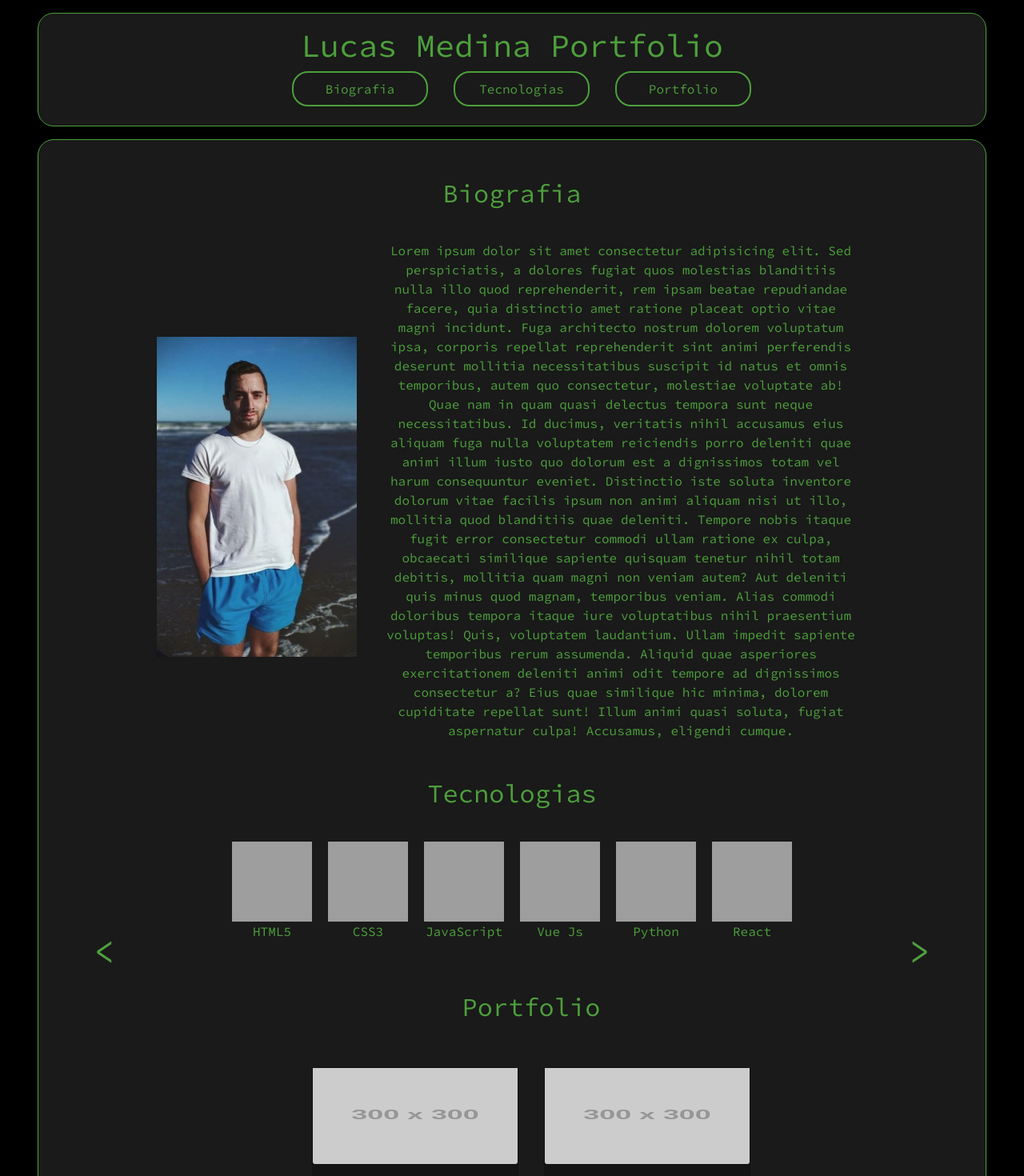
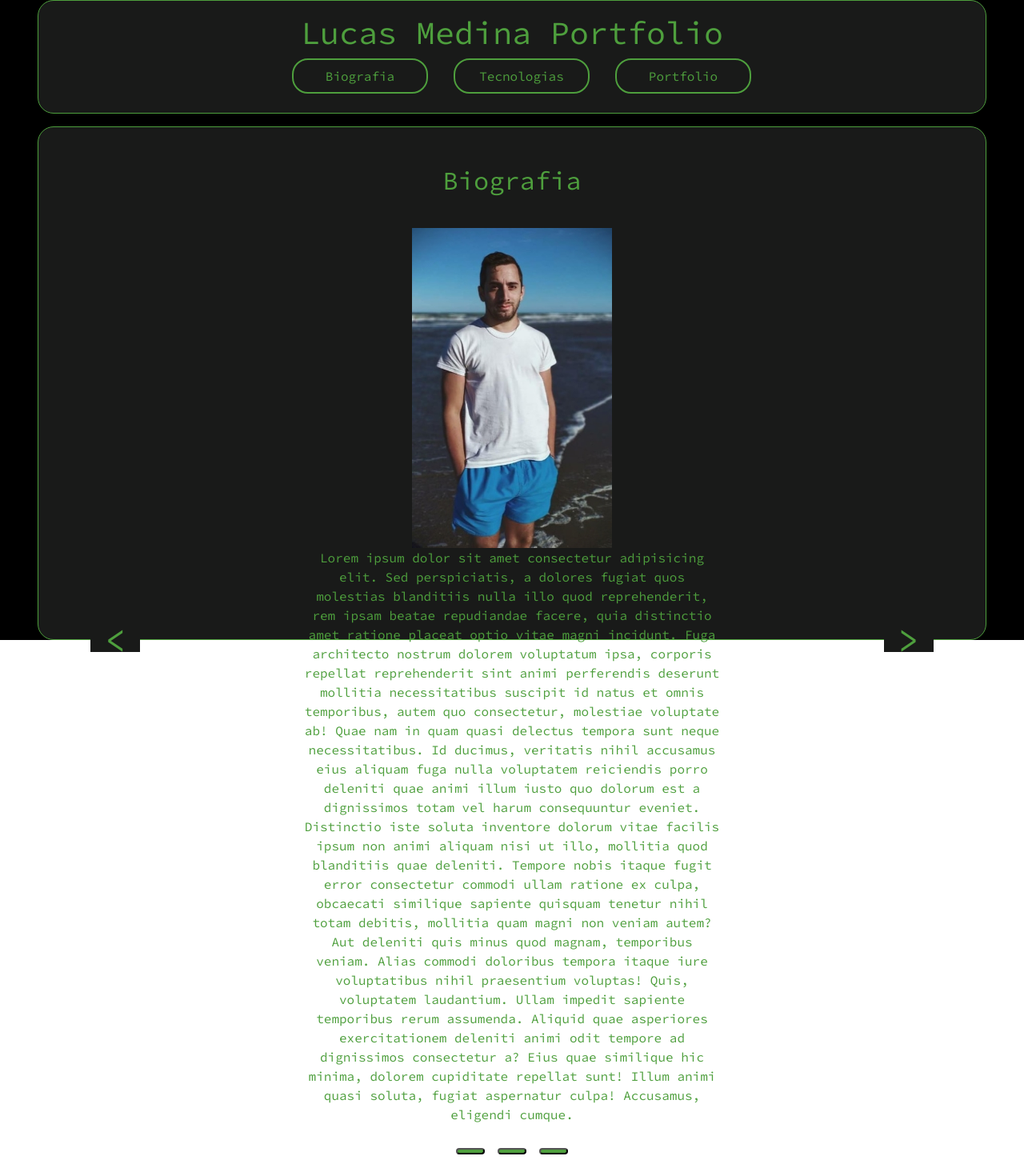
Before and after one commit to LMedina96/MyRepository, a Vue app in the folder my-repository/: page / in a window 1280 px wide. Shown: the top 1470 px of the page at 80% size. Built offline with nearby package versions, Linux system fonts and the light colour scheme; grey boxes are pictures that could not be loaded.

Commit message:
ChangePage func added less carrousell

```diff
--- a/my-repository/src/App.vue
+++ b/my-repository/src/App.vue
@@ -1,27 +1,22 @@
 <template>
   <main id="main">
     <!--!HEADER-->
-    <HeaderComponent title="Lucas Medina Portfolio" :buttons="['Biografia', 'Tecnologias', 'Portfolio']"/>
+    <HeaderComponent title="Lucas Medina Portfolio" v-on:change-page="getPageId"/>
 
     <!--!BODY-->
     <div id="principal" class=".container-fluid rounded row">
-      <div class="left-arrow col-1">
-        <button>&lt;</button>
+      <div class="left-arrow col-1 col-sm-1">
+        <button @click="removePageId()">&lt;</button>
       </div>
-      <div class="col-9">
-        <Biography title="Biografia" />
-        <Technologys title="Tecnologias" />
-        <Portfolio title="Portfolio" />
+      <div id="bodyStructure" class="col-9 col-sm-8">
+        <Biography v-if="setPageValue == 1" title="Biografia" />
+        <Technologys v-else-if="setPageValue == 2" title="Tecnologias" />
+        <Portfolio v-else-if="setPageValue == 3" title="Portfolio" />
       </div>
-      <div class="right-arrow col-1">
-        <button>></button>
+      <div class="right-arrow col-1 col-sm-1">
+        <button @click="addPageId()">></button>
       </div>
-
-      <div class="container carrousel">
-        <button type="button" class="active"></button>
-        <button type="button"></button>
-        <button type="button"></button>
-      </div>
+      <Carrousel :CarrouselButtonsNumber = '3' v-on:get-button-index="getButtonIndex"/>
     </div>
   </main>
 </template>
@@ -32,6 +27,7 @@ import HeaderComponent from "./components/HeaderComponent.vue";
 import Biography from "./components/Biography.vue";
 import Technologys from "./components/Technologys.vue";
 import Portfolio from "./components/Portfolio.vue";
+import Carrousel from "./components/Carrousel.vue"
 
 export default {
   components: {
@@ -39,7 +35,42 @@ export default {
     Biography,
     Technologys,
     Portfolio,
+    Carrousel,
   },
+
+  data() {
+    return {
+      setPageValue: 1,
+    };
+  },
+
+  methods: {
+    getPageId(id) {
+      this.setPageValue = id;
+    },
+
+    getButtonIndex(index) {
+      this.setPageValue = index;
+    },
+
+    addPageId() {
+      if (this.setPageValue < 3) {
+        this.setPageValue++;
+      } else {
+        this.setPageValue = 1;
+      }
+    },
+
+    removePageId() {
+      if (this.setPageValue > 1) {
+        this.setPageValue--;
+      } else {
+        this.setPageValue = 3;
+      }
+    },
+  },
+
+
 };
 </script>
 
--- a/my-repository/src/assets/style.css
+++ b/my-repository/src/assets/style.css
@@ -1,6 +1,12 @@
 * {
   box-sizing: content-box;
   font-size: 16px;
+  margin: 0 auto;
+  text-align: center;
+}
+
+#app{
+  background-color: black;
 }
 
 body {
@@ -20,9 +26,12 @@ ul{
   background-image: '../resources/images/dark-canvas.png';
   background-size: cover;
   background-position: center;
+  display: flex;
+  flex-direction: column;
+  justify-content: center;
+  align-items: center;
   text-align: center;
-  background-color: black;
-  padding: 1rem;
+  height: 100vh;
 }
 
 #principal {
@@ -33,6 +42,13 @@ ul{
   width: 90vw;
   min-height: 70vh;
   border: 1px solid rgb(78, 159, 61);
+}
+
+#bodyStructure{
+  display: flex;
+  flex-direction: column;
+  align-items: center;
+  min-height: 60vh;
 }
 
 .left-arrow, .right-arrow{
--- a/my-repository/src/components/Biography.vue
+++ b/my-repository/src/components/Biography.vue
@@ -58,7 +58,7 @@ export default {
 #photo{
   width: 250px;
   height:400px;
-  margin: auto 0;
+  margin: auto;
   padding: 0;
 }
 
--- /dev/null
+++ b/my-repository/src/components/Carrousel.vue
@@ -0,0 +1,27 @@
+<template>
+   <div class="container carrousel">
+        <button
+          v-for="carrouselButton in CarrouselButtonsNumber"
+          :key="carrouselButton"
+          @click="getButtonIndex()">
+        </button>
+      </div>
+</template>
+
+<script>
+export default {
+    props: {
+        CarrouselButtonsNumber: Number,
+    },
+
+    method: {
+        getButtonIndex(index) {
+            this.$emit("get-button-index", index);
+            console.log(index)
+        },
+    }
+}
+</script>
+
+<style>
+</style>
--- a/my-repository/src/components/HeaderComponent.vue
+++ b/my-repository/src/components/HeaderComponent.vue
@@ -1,40 +1,20 @@
 <template>
   <header>
-    <h1>{{title}}</h1>
+    <h1>{{ title }}</h1>
     <nav>
       <form class="container-fluid justify-content-start">
         <button
+          type="button"
           class="
             btn btn-sm btn-outline-secondary
             border border-success
             p-2
-            mb-2
-          "
-          type="button"
+            mb-2"
+          @click="changePage(button.id)"
+          v-for="button in buttons"
+          :key="button.id"
         >
-          <a href="#">{{buttons[0]}}</a>
-        </button>
-        <button
-          class="
-            btn btn-sm btn-outline-secondary
-            border border-success
-            p-2
-            mb-2
-          "
-          type="button"
-        >
-          <a href="#">{{buttons[1]}}</a>
-        </button>
-        <button
-          class="
-            btn btn-sm btn-outline-secondary
-            border border-success
-            p-2
-            mb-2
-          "
-          type="button"
-        >
-          <a href="#">{{buttons[2]}}</a>
+          <a href="#">{{button.text}}</a>
         </button>
       </form>
     </nav>
@@ -45,9 +25,24 @@
 export default {
   props: {
     title: String,
-    buttons: Array,
   },
-};
+
+  data() {
+    return {
+      buttons: [
+        { id: 1, text: "Biografia" },
+        { id: 2, text: "Tecnologias" },
+        { id: 3, text: "Portfolio" },
+      ],
+    };
+  },
+
+  methods: {
+    changePage(id) {
+      this.$emit("change-page", id);
+    },
+  },
+}
 </script>
 
 <style scoped>
@@ -67,9 +62,8 @@ header button {
   border-radius: 20px !important;
 }
 
-button a{
-    text-decoration: none;
-    color: rgb(78, 159, 61);
+button a {
+  text-decoration: none;
+  color: rgb(78, 159, 61);
 }
-
 </style>
--- a/my-repository/src/components/Portfolio.vue
+++ b/my-repository/src/components/Portfolio.vue
@@ -68,6 +68,10 @@ export default {
 
 <style>
 
+.container{
+  padding: 0;
+}
+
 ul{
     list-style: none;
     display: flex;
--- a/my-repository/src/components/Technologys.vue
+++ b/my-repository/src/components/Technologys.vue
@@ -51,11 +51,17 @@ export default {
                     alt: "Python Icono",
                     name: "Python"
                 },
-                                {
+                {
                     id: 6,
                     img: "https://cdn.jsdelivr.net/gh/devicons/devicon/icons/react/react-original.svg",
                     alt: "React Icono",
                     name: "React"
+                },
+                {
+                    id: 7,
+                    img: "https://cdn.jsdelivr.net/gh/devicons/devicon/icons/angularjs/angularjs-original.svg",
+                    alt: "Angular Icono",
+                    name: "Angular"
                 },
             ]
         }
@@ -66,6 +72,14 @@ export default {
 
 <style scoped>
 
+.technologys{
+    display: flex;
+    flex-wrap: wrap;
+    justify-content: center;
+    margin: 0 auto;
+    padding: 0;
+}
+
 img{
     width: 100px;
     height: 100px;
@@ -73,8 +87,11 @@ img{
 
 ul li{
     list-style: none;
-    display: inline-block;
-    margin: 0 10px;
+    display: flex;
+    flex-direction: column;
+    justify-content: center;
+    align-items: center;
+    margin: 1rem;
 }
 
 </style>
```
